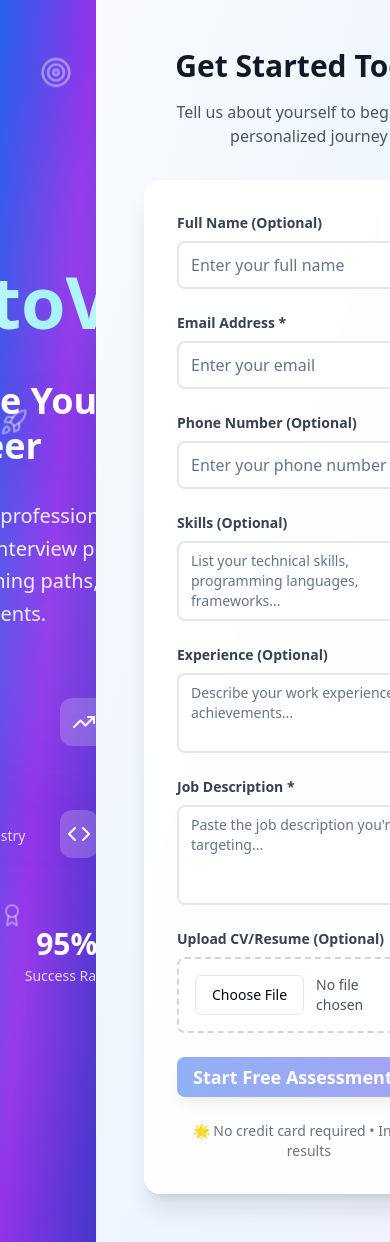
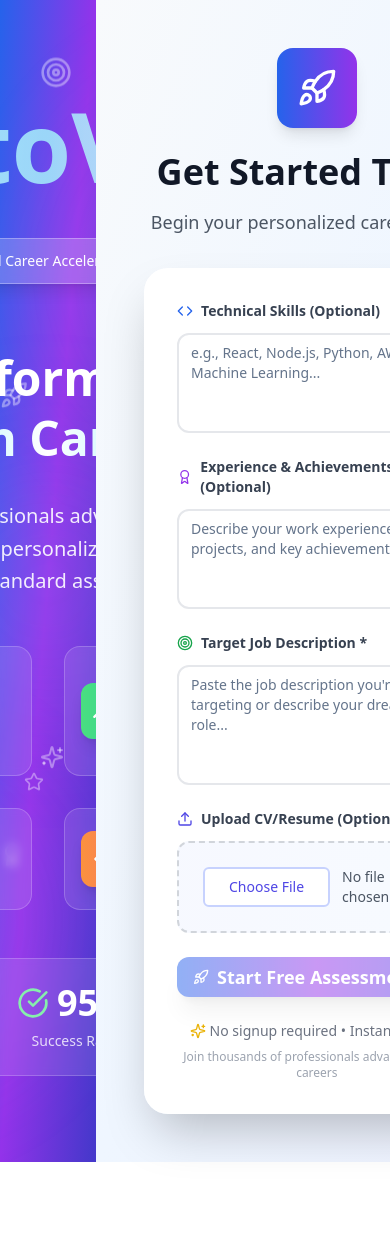
Before and after one commit to saniyaSqano/b2cinterviewSchedulerMobileResponsive, a React (Vite) app: page /user in a window 390 px wide. Shown: the top 1242 px of the page. After the commit the page ends 1162 px from the top, so only its background shows below. Built offline with nearby package versions, Linux system fonts and the light colour scheme.

Commit message:
Refactor WelcomeScreen UI
- Removed unnecessary form fields (name, email, phone).
- Improved the visual appeal of the WelcomeScreen.

```diff
--- a/src/components/WelcomeScreen.tsx
+++ b/src/components/WelcomeScreen.tsx
@@ -1,6 +1,6 @@
 
 import React, { useState } from 'react';
-import { ArrowRight, Target, Award, Rocket, Brain, TrendingUp, Code, Upload } from 'lucide-react';
+import { ArrowRight, Target, Award, Rocket, Brain, TrendingUp, Code, Upload, Sparkles, Star, CheckCircle } from 'lucide-react';
 import { Button } from '@/components/ui/button';
 import { Input } from '@/components/ui/input';
 import { Label } from '@/components/ui/label';
@@ -11,9 +11,6 @@ import { toast } from 'sonner';
 import { useNavigate } from 'react-router-dom';
 
 interface FormData {
-  name: string;
-  email: string;
-  phone: string;
   skills: string;
   experience: string;
   cv: File | null;
@@ -25,9 +22,6 @@ const WelcomeScreen = () => {
   const { setUser } = useUser();
   const { createUser, fetchUser, loading } = useAiProctoUser();
   const [formData, setFormData] = useState<FormData>({
-    name: '',
-    email: '',
-    phone: '',
     skills: '',
     experience: '',
     cv: null,
@@ -43,49 +37,20 @@ const WelcomeScreen = () => {
     updateFormData('cv', file);
   };
 
-  const canSubmit = formData.email && formData.jobDescription;
+  const canSubmit = formData.jobDescription.trim().length > 0;
 
   const handleSubmit = async () => {
     if (!canSubmit) return;
 
     try {
-      // First try to fetch existing user
-      const existingUser = await fetchUser(formData.email);
+      // Generate a unique email for anonymous users
+      const anonymousEmail = `user_${Date.now()}@proctoverse.ai`;
 
-      if (existingUser) {
-        // User already exists, just set them in context and proceed
+      // Set user in context with anonymous data
       setUser({
-          name: formData.name || 'User',
-          email: formData.email,
-          phone: formData.phone,
-          skills: formData.skills,
-          experience: formData.experience,
-          jobDescription: formData.jobDescription,
-          experienceLevel: 3,
-          confidenceLevel: 5
-        });
-
-        toast.success('Welcome back! Starting your assessment! 🚀');
-        navigate('/levels');
-        return;
-      }
-
-      // User doesn't exist, create new user
-      await createUser({
-        email: formData.email,
-        full_name: formData.name || 'User',
-        phone_number: formData.phone,
-        skills: formData.skills,
-        cv_file_name: formData.cv?.name,
-        job_description: formData.jobDescription,
-        policies_accepted: true
-      });
-
-      // Set user in context
-      setUser({
-        name: formData.name || 'User',
-        email: formData.email,
-        phone: formData.phone,
+        name: 'User',
+        email: anonymousEmail,
+        phone: '',
         skills: formData.skills,
         experience: formData.experience,
         jobDescription: formData.jobDescription,
@@ -96,40 +61,22 @@ const WelcomeScreen = () => {
       toast.success('Profile created! Starting your assessment! 🚀');
       navigate('/levels');
     } catch (error: any) {
-      // Handle duplicate email error specifically
-      if (error?.code === '23505' || error?.message?.includes('duplicate key')) {
-        // User already exists, just proceed with the form data
-        setUser({
-          name: formData.name || 'User',
-          email: formData.email,
-          phone: formData.phone,
-          skills: formData.skills,
-          experience: formData.experience,
-          jobDescription: formData.jobDescription,
-          experienceLevel: 3,
-          confidenceLevel: 5
-        });
-
-        toast.success('Welcome back! Starting your assessment! 🚀');
-        navigate('/levels');
-      } else {
       toast.error('Failed to create profile. Please try again.');
       console.error('Form submission error:', error);
-      }
     }
   };
 
   return (
     <div className="min-h-screen flex">
-      {/* Left Side - ProctoVerse Information */}
+      {/* Left Side - Enhanced ProctoVerse Information */}
       <div className="flex-1 bg-gradient-to-br from-blue-600 via-purple-600 to-indigo-700 relative overflow-hidden flex items-center justify-center p-12">
-        {/* Background Elements */}
+        {/* Enhanced Background Elements */}
         <div className="absolute inset-0 overflow-hidden">
           <div className="absolute top-20 left-10 w-96 h-96 bg-gradient-to-r from-white/10 to-cyan-300/20 rounded-full blur-3xl animate-pulse" style={{ animationDuration: '8s' }}></div>
           <div className="absolute bottom-20 right-10 w-80 h-80 bg-gradient-to-r from-pink-300/20 to-purple-300/20 rounded-full blur-3xl animate-pulse" style={{ animationDuration: '10s' }}></div>
           <div className="absolute top-1/2 left-1/2 transform -translate-x-1/2 -translate-y-1/2 w-72 h-72 bg-gradient-to-r from-blue-300/20 to-indigo-300/20 rounded-full blur-3xl animate-pulse" style={{ animationDuration: '12s' }}></div>
 
-          {/* Floating icons */}
+          {/* Enhanced floating elements */}
           <div className="absolute top-16 right-1/4 animate-bounce" style={{ animationDelay: '1s', animationDuration: '4s' }}>
             <Target className="w-8 h-8 text-white/40" />
           </div>
@@ -139,193 +86,180 @@ const WelcomeScreen = () => {
           <div className="absolute top-1/3 right-1/6 animate-bounce" style={{ animationDelay: '3s', animationDuration: '3.5s' }}>
             <Rocket className="w-7 h-7 text-white/40" />
           </div>
+          <div className="absolute top-2/3 left-1/4 animate-bounce" style={{ animationDelay: '4s', animationDuration: '4.5s' }}>
+            <Star className="w-5 h-5 text-white/40" />
+          </div>
+          <div className="absolute bottom-1/3 right-1/3 animate-bounce" style={{ animationDelay: '5s', animationDuration: '6s' }}>
+            <Sparkles className="w-6 h-6 text-white/40" />
+          </div>
         </div>
 
         <div className="relative z-10 text-white max-w-2xl">
-          {/* Main Title */}
-          <h1 className="text-7xl md:text-8xl font-bold mb-8 leading-tight">
-            <span className="bg-gradient-to-r from-white via-cyan-200 to-white bg-clip-text text-transparent">
+          {/* Enhanced Main Title */}
+          <div className="text-center mb-8">
+            <h1 className="text-8xl md:text-9xl font-bold mb-8 leading-tight">
+              <span className="bg-gradient-to-r from-white via-cyan-200 to-white bg-clip-text text-transparent animate-pulse">
                 ProctoVerse
               </span>
             </h1>
 
-          <h2 className="text-4xl md:text-5xl font-bold mb-8 leading-tight">
-            Accelerate Your
+            <div className="inline-flex items-center px-6 py-3 bg-white/20 backdrop-blur-sm rounded-full text-white text-sm font-medium border border-white/30 shadow-lg mb-8">
+              <Brain className="w-4 h-4 mr-2 text-cyan-200" />
+              AI-Powered Career Acceleration Platform
+            </div>
+          </div>
+
+          <h2 className="text-5xl md:text-6xl font-bold mb-8 leading-tight text-center">
+            Transform Your
             <br />
-            <span className="bg-gradient-to-r from-cyan-200 to-white bg-clip-text text-transparent">
+            <span className="bg-gradient-to-r from-cyan-200 via-white to-cyan-200 bg-clip-text text-transparent">
               Tech Career
             </span>
           </h2>
 
-          <p className="text-xl text-white/90 leading-relaxed mb-12">
+          <p className="text-xl text-white/90 leading-relaxed mb-12 text-center">
             Join thousands of professionals advancing with AI-powered interview preparation,
             personalized learning paths, and industry-standard assessments.
           </p>
 
-          {/* Features Grid */}
-          <div className="grid grid-cols-2 gap-6 mb-12">
-            <div className="flex items-center space-x-3">
-              <div className="w-12 h-12 bg-white/20 rounded-xl flex items-center justify-center backdrop-blur-sm">
-                <Brain className="w-6 h-6 text-white" />
+          {/* Enhanced Features Grid */}
+          <div className="grid grid-cols-2 gap-8 mb-12">
+            <div className="flex items-center space-x-4 bg-white/10 backdrop-blur-sm rounded-2xl p-4 border border-white/20">
+              <div className="w-14 h-14 bg-gradient-to-r from-cyan-400 to-blue-400 rounded-xl flex items-center justify-center shadow-lg">
+                <Brain className="w-7 h-7 text-white" />
               </div>
               <div>
-                <h3 className="font-semibold text-white">AI-Powered Matching</h3>
+                <h3 className="font-bold text-white text-lg">AI-Powered Matching</h3>
                 <p className="text-sm text-white/80">Intelligent job recommendations</p>
               </div>
             </div>
 
-            <div className="flex items-center space-x-3">
-              <div className="w-12 h-12 bg-white/20 rounded-xl flex items-center justify-center backdrop-blur-sm">
-                <TrendingUp className="w-6 h-6 text-white" />
+            <div className="flex items-center space-x-4 bg-white/10 backdrop-blur-sm rounded-2xl p-4 border border-white/20">
+              <div className="w-14 h-14 bg-gradient-to-r from-green-400 to-emerald-400 rounded-xl flex items-center justify-center shadow-lg">
+                <TrendingUp className="w-7 h-7 text-white" />
               </div>
               <div>
-                <h3 className="font-semibold text-white">Real-time Updates</h3>
-                <p className="text-sm text-white/80">Instant notifications</p>
+                <h3 className="font-bold text-white text-lg">Real-time Feedback</h3>
+                <p className="text-sm text-white/80">Instant performance insights</p>
               </div>
             </div>
 
-            <div className="flex items-center space-x-3">
-              <div className="w-12 h-12 bg-white/20 rounded-xl flex items-center justify-center backdrop-blur-sm">
-                <Rocket className="w-6 h-6 text-white" />
+            <div className="flex items-center space-x-4 bg-white/10 backdrop-blur-sm rounded-2xl p-4 border border-white/20">
+              <div className="w-14 h-14 bg-gradient-to-r from-purple-400 to-pink-400 rounded-xl flex items-center justify-center shadow-lg">
+                <Rocket className="w-7 h-7 text-white" />
               </div>
               <div>
-                <h3 className="font-semibold text-white">Career Growth</h3>
+                <h3 className="font-bold text-white text-lg">Career Growth</h3>
                 <p className="text-sm text-white/80">Connect with industry experts</p>
               </div>
             </div>
 
-            <div className="flex items-center space-x-3">
-              <div className="w-12 h-12 bg-white/20 rounded-xl flex items-center justify-center backdrop-blur-sm">
-                <Code className="w-6 h-6 text-white" />
+            <div className="flex items-center space-x-4 bg-white/10 backdrop-blur-sm rounded-2xl p-4 border border-white/20">
+              <div className="w-14 h-14 bg-gradient-to-r from-orange-400 to-red-400 rounded-xl flex items-center justify-center shadow-lg">
+                <Code className="w-7 h-7 text-white" />
               </div>
               <div>
-                <h3 className="font-semibold text-white">Tech Skills Enhancement</h3>
+                <h3 className="font-bold text-white text-lg">Skill Enhancement</h3>
                 <p className="text-sm text-white/80">Personalized learning paths</p>
               </div>
             </div>
           </div>
 
-          {/* Stats */}
-          <div className="flex justify-between items-center">
+          {/* Enhanced Stats */}
+          <div className="flex justify-between items-center bg-white/10 backdrop-blur-sm rounded-2xl p-6 border border-white/20">
             <div className="text-center">
-              <div className="text-3xl font-bold text-white mb-1">10,000+</div>
-              <div className="text-white/80 text-sm">Professionals</div>
+              <div className="text-4xl font-bold text-white mb-2 flex items-center justify-center">
+                <Sparkles className="w-8 h-8 mr-2 text-cyan-200" />
+                10,000+
+              </div>
+              <div className="text-white/80 text-sm font-medium">Professionals</div>
             </div>
             <div className="text-center">
-              <div className="text-3xl font-bold text-white mb-1">95%</div>
-              <div className="text-white/80 text-sm">Success Rate</div>
+              <div className="text-4xl font-bold text-white mb-2 flex items-center justify-center">
+                <CheckCircle className="w-8 h-8 mr-2 text-green-300" />
+                95%
+              </div>
+              <div className="text-white/80 text-sm font-medium">Success Rate</div>
             </div>
             <div className="text-center">
-              <div className="text-3xl font-bold text-white mb-1">500+</div>
-              <div className="text-white/80 text-sm">Companies</div>
+              <div className="text-4xl font-bold text-white mb-2 flex items-center justify-center">
+                <Award className="w-8 h-8 mr-2 text-yellow-300" />
+                500+
+              </div>
+              <div className="text-white/80 text-sm font-medium">Companies</div>
             </div>
           </div>
         </div>
       </div>
 
-      {/* Right Side - Form */}
+      {/* Right Side - Simplified Form */}
       <div className="flex-1 bg-gradient-to-br from-slate-50 via-blue-50 to-indigo-50 flex items-center justify-center p-12">
         <div className="w-full max-w-md">
           <div className="text-center mb-8">
-            <h2 className="text-3xl font-bold text-gray-900 mb-4">Get Started Today</h2>
-            <p className="text-gray-600">Tell us about yourself to begin your personalized journey</p>
+            <div className="w-20 h-20 bg-gradient-to-r from-blue-600 to-purple-600 rounded-2xl flex items-center justify-center mx-auto mb-6 shadow-lg">
+              <Rocket className="w-10 h-10 text-white" />
+            </div>
+            <h2 className="text-4xl font-bold text-gray-900 mb-4">Get Started Today</h2>
+            <p className="text-gray-600 text-lg">Begin your personalized career journey</p>
           </div>
 
-          <div className="bg-white/90 backdrop-blur-sm rounded-2xl shadow-xl border border-white/70 p-8">
+          <div className="bg-white/95 backdrop-blur-sm rounded-3xl shadow-2xl border border-white/70 p-8">
             <div className="space-y-6">
               <div>
-                <Label htmlFor="name" className="text-sm font-semibold text-gray-700 mb-2 block">
-                  Full Name (Optional)
+                <Label htmlFor="skills" className="text-sm font-bold text-gray-700 mb-3 block flex items-center">
+                  <Code className="w-4 h-4 mr-2 text-blue-600" />
+                  Technical Skills (Optional)
                 </Label>
-                <Input
-                  id="name"
-                  type="text"
-                  placeholder="Enter your full name"
-                  value={formData.name}
-                  onChange={(e) => updateFormData('name', e.target.value)}
-                  className="h-12 bg-white border-2 border-gray-200 focus:border-blue-400 rounded-lg"
+                <Textarea
+                  id="skills"
+                  placeholder="e.g., React, Node.js, Python, AWS, Machine Learning..."
+                  value={formData.skills}
+                  onChange={(e) => updateFormData('skills', e.target.value)}
+                  className="min-h-[100px] bg-white border-2 border-gray-200 focus:border-blue-500 rounded-xl resize-none text-gray-700 placeholder-gray-400"
                 />
               </div>
 
               <div>
-                <Label htmlFor="email" className="text-sm font-semibold text-gray-700 mb-2 block">
-                  Email Address *
+                <Label htmlFor="experience" className="text-sm font-bold text-gray-700 mb-3 block flex items-center">
+                  <Award className="w-4 h-4 mr-2 text-purple-600" />
+                  Experience & Achievements (Optional)
                 </Label>
-                <Input
-                  id="email"
-                  type="email"
-                  placeholder="Enter your email"
-                  value={formData.email}
-                  onChange={(e) => updateFormData('email', e.target.value)}
-                  className="h-12 bg-white border-2 border-gray-200 focus:border-blue-400 rounded-lg"
+                <Textarea
+                  id="experience"
+                  placeholder="Describe your work experience, projects, and key achievements..."
+                  value={formData.experience}
+                  onChange={(e) => updateFormData('experience', e.target.value)}
+                  className="min-h-[100px] bg-white border-2 border-gray-200 focus:border-purple-500 rounded-xl resize-none text-gray-700 placeholder-gray-400"
                 />
               </div>
 
               <div>
-                <Label htmlFor="phone" className="text-sm font-semibold text-gray-700 mb-2 block">
-                  Phone Number (Optional)
+                <Label htmlFor="jobDescription" className="text-sm font-bold text-gray-700 mb-3 block flex items-center">
+                  <Target className="w-4 h-4 mr-2 text-green-600" />
+                  Target Job Description *
                 </Label>
-                <Input
-                  id="phone"
-                  type="tel"
-                  placeholder="Enter your phone number"
-                  value={formData.phone}
-                  onChange={(e) => updateFormData('phone', e.target.value)}
-                  className="h-12 bg-white border-2 border-gray-200 focus:border-blue-400 rounded-lg"
+                <Textarea
+                  id="jobDescription"
+                  placeholder="Paste the job description you're targeting or describe your dream role..."
+                  value={formData.jobDescription}
+                  onChange={(e) => updateFormData('jobDescription', e.target.value)}
+                  className="min-h-[120px] bg-white border-2 border-gray-200 focus:border-green-500 rounded-xl resize-none text-gray-700 placeholder-gray-400"
                 />
               </div>
 
               <div>
-                <Label htmlFor="skills" className="text-sm font-semibold text-gray-700 mb-2 block">
-                  Skills (Optional)
-                </Label>
-                <Textarea
-                  id="skills"
-                  placeholder="List your technical skills, programming languages, frameworks..."
-                  value={formData.skills}
-                  onChange={(e) => updateFormData('skills', e.target.value)}
-                  className="min-h-[80px] bg-white border-2 border-gray-200 focus:border-blue-400 rounded-lg resize-none"
-                />
-              </div>
-
-              <div>
-                <Label htmlFor="experience" className="text-sm font-semibold text-gray-700 mb-2 block">
-                  Experience (Optional)
-                </Label>
-                <Textarea
-                  id="experience"
-                  placeholder="Describe your work experience and achievements..."
-                  value={formData.experience}
-                  onChange={(e) => updateFormData('experience', e.target.value)}
-                  className="min-h-[80px] bg-white border-2 border-gray-200 focus:border-blue-400 rounded-lg resize-none"
-                />
-              </div>
-
-              <div>
-                <Label htmlFor="jobDescription" className="text-sm font-semibold text-gray-700 mb-2 block">
-                  Job Description *
-                </Label>
-                <Textarea
-                  id="jobDescription"
-                  placeholder="Paste the job description you're targeting..."
-                  value={formData.jobDescription}
-                  onChange={(e) => updateFormData('jobDescription', e.target.value)}
-                  className="min-h-[100px] bg-white border-2 border-gray-200 focus:border-blue-400 rounded-lg resize-none"
-                />
-              </div>
-
-              <div>
-                <Label htmlFor="cv" className="text-sm font-semibold text-gray-700 mb-2 block">
+                <Label htmlFor="cv" className="text-sm font-bold text-gray-700 mb-3 block flex items-center">
+                  <Upload className="w-4 h-4 mr-2 text-indigo-600" />
                   Upload CV/Resume (Optional)
                 </Label>
-                <div className="border-2 border-dashed border-gray-300 rounded-lg p-4 hover:border-blue-400 transition-all duration-300 bg-white/50">
+                <div className="border-2 border-dashed border-gray-300 rounded-xl p-6 hover:border-indigo-400 transition-all duration-300 bg-gradient-to-r from-indigo-50/50 to-blue-50/50">
                   <div className="flex items-center justify-between">
                     <div className="flex items-center space-x-3">
                       <Button
                         type="button"
                         onClick={() => document.getElementById('cv-upload')?.click()}
                         variant="outline"
-                        className="px-4 py-2 text-sm"
+                        className="px-6 py-2 text-sm font-medium border-2 border-indigo-200 text-indigo-600 hover:bg-indigo-50"
                       >
                         Choose File
                       </Button>
@@ -348,15 +282,31 @@ const WelcomeScreen = () => {
               <Button
                 onClick={handleSubmit}
                 disabled={!canSubmit || loading}
-                className="w-full bg-gradient-to-r from-blue-600 to-indigo-600 hover:from-blue-700 hover:to-indigo-700 text-white py-3 text-lg rounded-lg font-semibold shadow-lg transition-all duration-300 hover:scale-105 disabled:hover:scale-100"
+                className="w-full bg-gradient-to-r from-blue-600 via-purple-600 to-indigo-600 hover:from-blue-700 hover:via-purple-700 hover:to-indigo-700 text-white py-4 text-lg rounded-xl font-bold shadow-xl transition-all duration-300 hover:scale-105 hover:shadow-2xl disabled:hover:scale-100 disabled:opacity-50"
               >
-                {loading ? 'Setting up...' : 'Start Free Assessment'}
-                {!loading && <ArrowRight className="w-5 h-5 ml-2" />}
+                {loading ? (
+                  <div className="flex items-center">
+                    <div className="animate-spin rounded-full h-5 w-5 border-b-2 border-white mr-3"></div>
+                    Setting up...
+                  </div>
+                ) : (
+                  <div className="flex items-center justify-center">
+                    <Rocket className="w-5 h-5 mr-2" />
+                    Start Free Assessment
+                    <ArrowRight className="w-5 h-5 ml-2" />
+                  </div>
+                )}
               </Button>
 
-              <p className="text-center text-sm text-gray-500">
-                🌟 No credit card required • Instant results
+              <div className="text-center space-y-2">
+                <p className="text-sm text-gray-500 flex items-center justify-center">
+                  <Sparkles className="w-4 h-4 mr-1 text-yellow-500" />
+                  No signup required • Instant results
                 </p>
+                <p className="text-xs text-gray-400">
+                  Join thousands of professionals advancing their careers
+                </p>
+              </div>
             </div>
           </div>
         </div>
```
Lines whose indentation alone changed are shown as unchanged.
